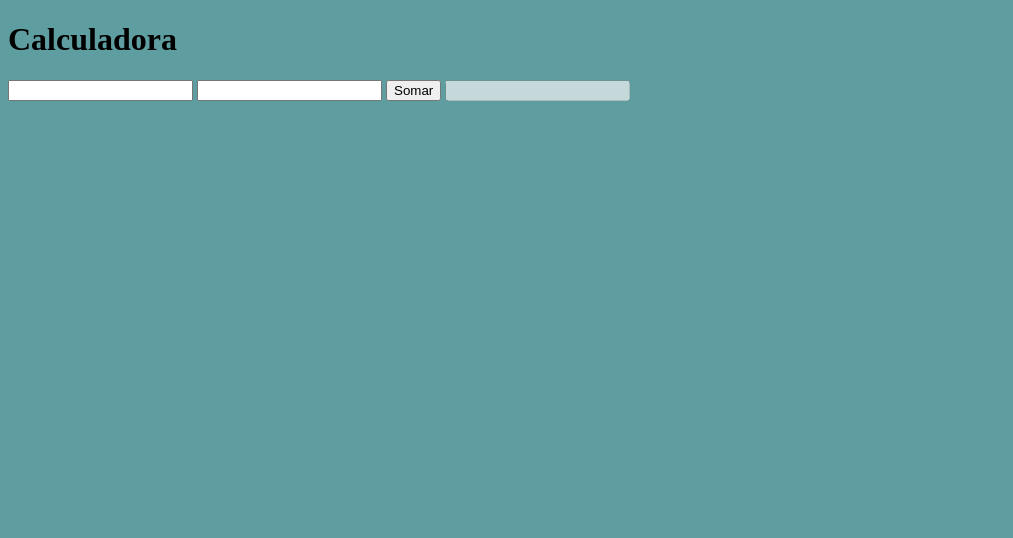
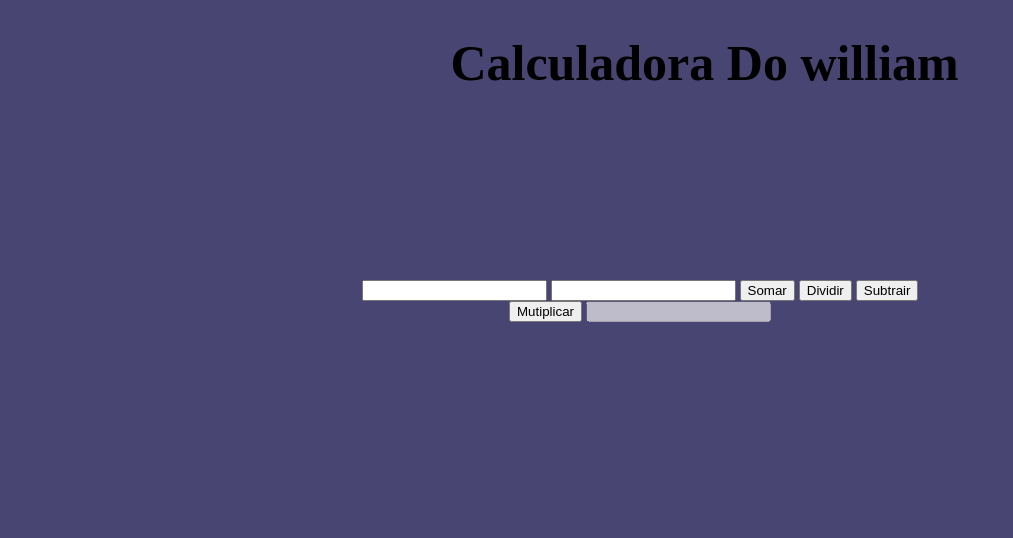
Before and after one commit to williamfernandessilva/aula10-03-2023, a plain HTML site: page index.html in a window 1280 px wide. Shown: the whole page, without its empty margins (0-1013 px from the left). Drawn offline with Linux system fonts and the light colour scheme.

Commit message:
calculadora 14

```diff
--- a/index.html
+++ b/index.html
@@ -8,8 +8,42 @@
     <title>Calculadora</title>
 
     <style>
+        .calculadora{
+            position: absolute;
+            top: 50%;
+            left: 50%;
+            transform: translate(-50%,-50%);
+            padding: 15px;
+        }
         body {
-            background-color: cadetblue;
+            background-color: rgba(52, 48, 100, 0.899);
+        }
+        h1{
+            color: rgb(0, 0, 0);
+            margin-left: 35%;
+            font-size: 50px;
+
+        }
+        botao{
+            width: 50px;
+            height: 50px;
+            font-size: 25px;
+            cursor: pointer;
+            margin: 3px;
+            background-color: rgb(31,31,31);
+            border: none;
+            color: #fff;
+        }
+
+        .fundo{
+            background-image: linear-gradient(45de crimson);
+            height: 30vh;
+            text-align: center;
+        }
+
+        resul{
+            bottom: 50%;
+            margin left: 50%;
         }
     </style>
 
@@ -17,26 +51,61 @@
 
 <body>
 
-    <h1>Calculadora</h1>
+    <h1>Calculadora Do william</h1>
+
+    <div class ="calculadora">
 
     <form>
-        <input id="num1" type="text"></input>
-        <input id="num2"  type="text"></input>
-        <button type="button" onclick="somar()">Somar </button>
-        <input id="soma" type="text" disabled></input>
+        <div class ="fundo">
+        <input type="text" id="num1">
+        <input type="text" id="num2">
+        <button type="button" onclick="operacao('+')">Somar</button>
+
+        <button type="button" onclick="operacao('/')">Dividir </button>
+
+        <button type="button" onclick="operacao('-')">Subtrair </button>
+
+        <button type="button" onclick="operacao('*')">Mutiplicar </button>
+
+        <input type="text" disabled id="resultado"/>
+    </div>
     </form>
 
+</div>
+
+
+
+
     <script>
-         function somar(){
+         function operacao(op){
+           var num1 = parseFloat(document.getElementById("num1").value);
+           var num2 = parseFloat(document.getElementById("num2").value);
+           var resultado = document.getElementById("resultado")
+           var resultado_conta;
 
-           var num1,num2,soma;
-           num1 = parseFloat(document.getElementById("num1").value);
-           num2 = parseFloat(document.getElementById("num2").value);
-           soma = num1 + num2;
-          document.getElementById("soma").value = soma;
+            switch (op) {
+
+                case "+":
+                resultado_conta = num1 + num2;
+                break;
+
+                case "-":
+                resultado_conta = num1 - num2;
+                break;
+
+                case "*":
+                resultado_conta = num1 * num2;
+                break;
+
+                case "/":
+                resultado_conta = num1 / num2;
+                break;
+            }
+
+            resultado.value = resultado_conta;
 
          }
-    </script>
+        </script>
 
 </body>
 </html>
```
